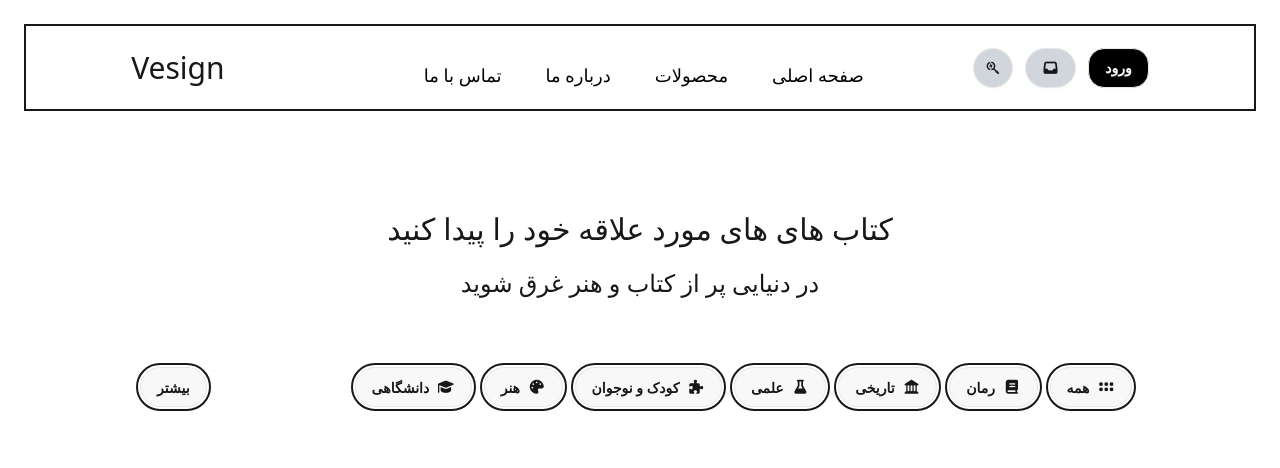
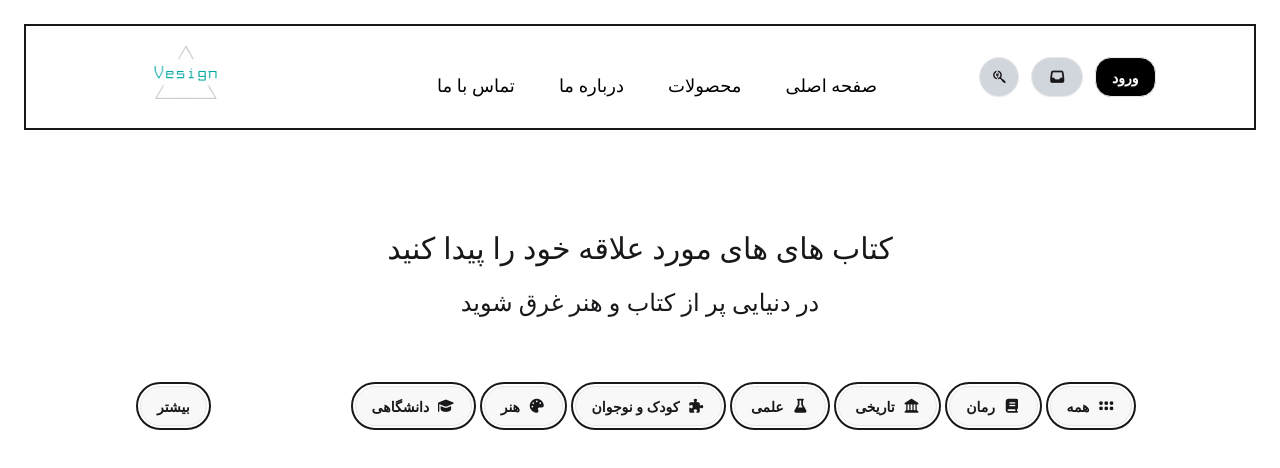
Before and after one commit to Aref18/Vesign, a website: page index.html in a window 1280 px wide. Drawn offline with Linux system fonts and the light colour scheme.

Commit message:
add img in header

```diff
--- a/index.html
+++ b/index.html
@@ -109,7 +109,9 @@
           </ul>
         </section>
 
-        <section class="logo flex justify-end text-3xl">Vesign</section>
+        <section class="logo flex justify-end w-30">
+          <img src="./assets/images/vd.png" />
+        </section>
       </div>
 
       <div class="banner mt-25 text-center font-medium text-3xl">
```
Also changed, not shown: assets/images/vd.png (added), public/output.css.
